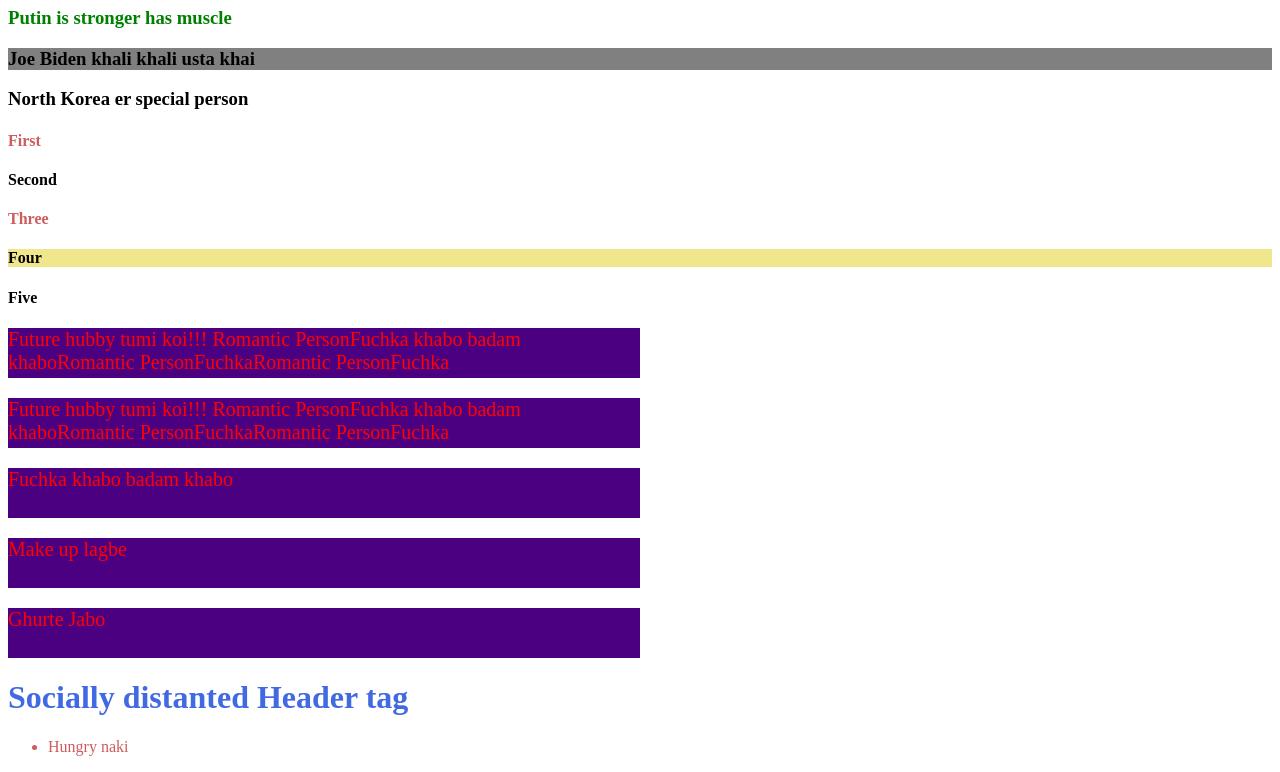
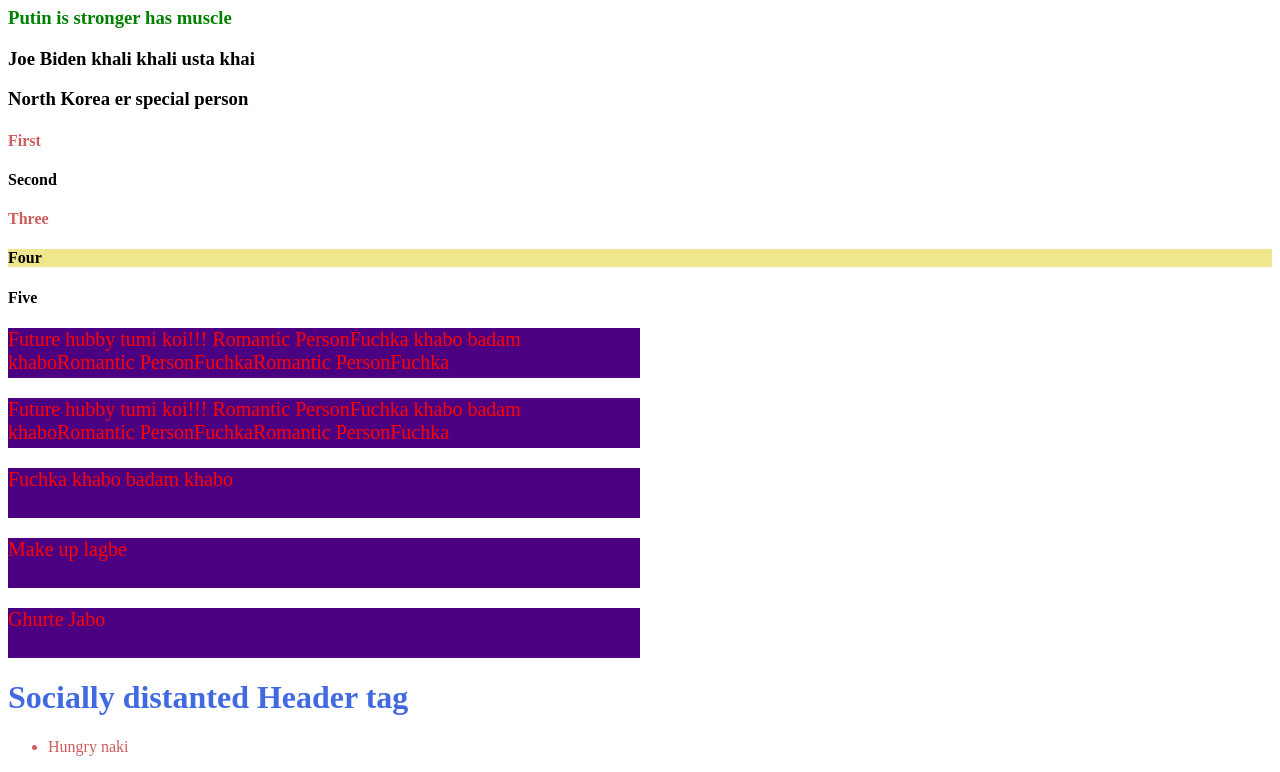
Before and after one commit to rashed116/baler-repo, a plain HTML site: page index.html in a window 1280 px wide. Shown: the part 73-845 px from the top of the page. Drawn offline with Linux system fonts and the light colour scheme.

Commit message:
Khankir Pola

```diff
--- a/index.html
+++ b/index.html
@@ -18,9 +18,6 @@
         }
         #russia{
             color:green;
-        }
-        #usa{
-            background-color:gray;
         }
         .birani{
             color:indianred;
```
